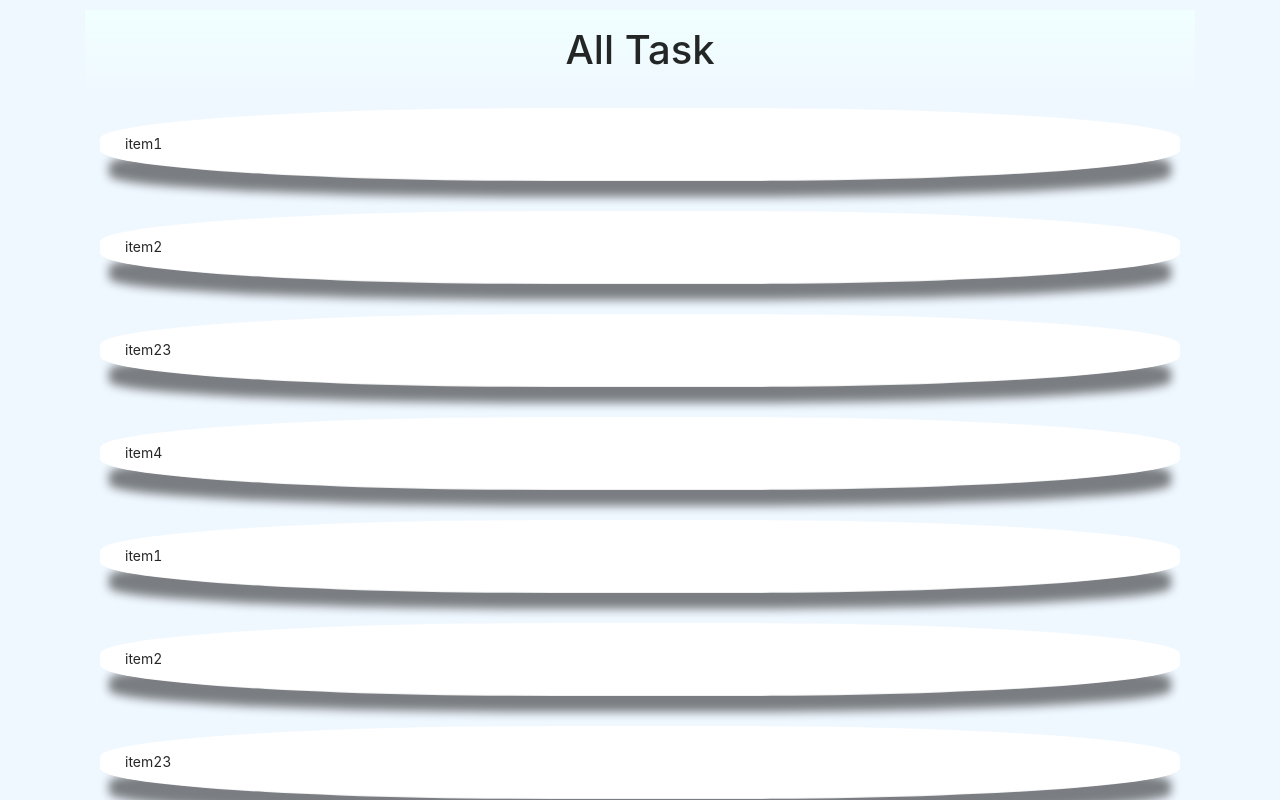
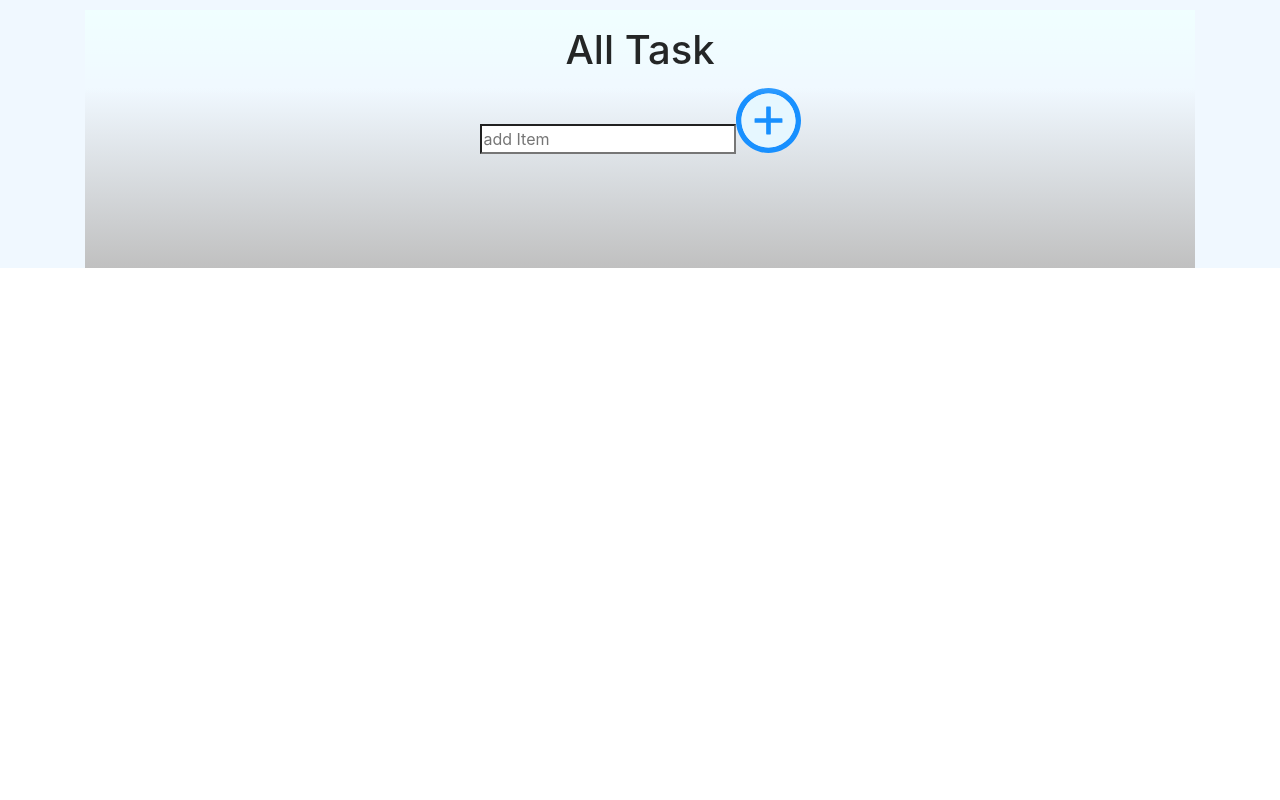
Before and after one commit to WahajAhmedIqbal/Todo-App-AntDesign, a React (Create React App) app: page / in a window 1280 px wide. Shown: the top 800 px of the page. Built offline with nearby package versions, Linux system fonts and the light colour scheme.

Commit message:
remove fail

```diff
--- a/src/components/todo/create/index.jsx
+++ b/src/components/todo/create/index.jsx
@@ -1,30 +1,23 @@
 import React, { useState } from "react";
 import { PlusCircleTwoTone } from "@ant-design/icons";
+import { Button, Col, Divider, List, Row, Typography } from "antd";
 
-const Create = ({ onclick, listitem }) => {
-  const [input, setInput] = useState(listitem);
+const Create = () => {
   return (
     <div
-      style={{
-        position: "sticky",
-        bottom: "0px",
-        textAlign: "center",
-        height: 180,
-        backgroundImage:
-          " linear-gradient(to bottom, rgba(500,73,49,0), silver)",
-      }}
+    // style={{
+    //   position: "sticky",
+    //   bottom: "0px",
+    //   textAlign: "center",
+    //   height: 180,
+    //   backgroundImage:
+    //     " linear-gradient(to bottom, rgba(500,73,49,0), silver)",
+    // }}
     >
-      <input
-        value={input}
-        onChange={(e) => setInput(e.target.value)}
-        type="text"
-        placeholder="Add Item"
-        style={{ display: null }}
-      />
-      <PlusCircleTwoTone
+      {/* <PlusCircleTwoTone
         onClick={onclick}
         style={{ fontSize: 65, cursor: "pointer" }}
-      />
+      /> */}
     </div>
   );
 };
--- /dev/null
+++ b/src/components/todo/create/list.jsx
@@ -0,0 +1,24 @@
+// import React from "react";
+// import Create from "./index";
+
+// const List = ({ item }) => {
+//   return (
+//     <div>
+//       <li
+//         style={{
+//           backgroundColor: "white",
+//           margin: 15,
+//           marginTop: 20,
+//           marginBottom: 30,
+//           boxShadow: "0px 25px 10px -9px rgba(0,0,0,0.49)",
+//           borderRadius: "42%",
+//           padding: 25,
+//         }}
+//       >
+//         <Create item={item} />
+//       </li>
+//     </div>
+//   );
+// };
+
+// export default List;
--- a/src/components/todo/deleted/index.jsx
+++ b/src/components/todo/deleted/index.jsx
@@ -0,0 +1,24 @@
+import React from "react";
+import { CloseCircleOutlined } from "@ant-design/icons";
+
+const Delete = ({ id, onselected }) => {
+  return (
+    <div>
+      <span
+        className="cross"
+        style={{
+          fontSize: "x-large",
+          marginTop: -8,
+        }}
+      >
+        <CloseCircleOutlined
+          onClick={() => {
+            onselected(id);
+          }}
+        />
+      </span>
+    </div>
+  );
+};
+
+export default Delete;
--- a/src/components/todo/index.jsx
+++ b/src/components/todo/index.jsx
@@ -1,67 +1,64 @@
-import { Button, Col, Divider, List, Row, Typography } from "antd";
-import React from "react";
+// import { Button, Col, Divider, List, Row, Typography } from "antd";
+import React, { useState } from "react";
 import { HeaderComponent, FooterComponent } from "../../containers";
+import List from "./create/list";
+import Create from "./create";
+import Delete from "./deleted";
 
 const Todo = () => {
-  const data = [
-    "item1",
-    "item2",
-    "item23",
-    "item4",
-    "item1",
-    "item2",
-    "item23",
-    "item4",
-    "item1",
-    "item2",
-    "item23",
-    "item4",
-    "item1",
-    "item2",
-    "item23",
-    "item4",
-    "item1",
-    "item2",
-    "item23",
-    "item4",
-    "item1",
-    "item2",
-    "item23",
-    "item4",
-    "item1",
-    "item2",
-    "item23",
-    "item4",
-    "item1",
-    "item2",
-    "item23",
-    "item4",
-    "item1",
-    "item2",
-    "item23",
-    "item4",
-    "item1",
-    "item2",
-    "item23",
-    "item4",
-    "item1",
-    "item2",
-    "item23",
-    "item4",
-    "item1",
-    "item2",
-    "item23",
-    "item4",
-  ];
+  const [itemList, setItemList] = useState([]);
+  const [inputChagne, setInputChagne] = useState("");
+
+  const handlesubmit = (e) => {
+    e.preventDefault();
+    setItemList([inputChagne, ...itemList]);
+    setInputChagne("");
+  };
+
+  const deleteHander = (id) => {
+    const newlist = itemList.filter(
+      (arrElem, index) => console.log("--->index", index) !== id
+    );
+    console.log("--->id", id);
+    setItemList([...itemList, newlist]);
+  };
+
   return (
     <div className="container" style={{ backgrounColor: "aliceblue" }}>
       <div className="listbox">
         <HeaderComponent />
-        <List
-          style={{ border: "none" }}
+
+        {itemList.map((item, index) => {
+          if (item.length === 0) {
+            return null;
+          } else
+            return (
+              <li
+                key={index}
+                style={{
+                  backgroundColor: "white",
+                  margin: 15,
+                  marginTop: 20,
+                  marginBottom: 30,
+                  boxShadow: "0px 25px 10px -9px rgba(0,0,0,0.49)",
+                  borderRadius: "42%",
+                  padding: 25,
+                  listStyle: "none",
+                  fontSize: "x-large",
+                  display: "flex",
+                  flex: 1,
+                  justifyContent: "space-between",
+                }}
+              >
+                {item}
+                <Delete id={index} onselected={deleteHander} />
+              </li>
+            );
+        })}
+
+        {/* <List
           size="small"
-          bordered
-          dataSource={data}
+          dataSource={itemList}
           renderItem={(item) => (
             <List.Item
               style={{
@@ -77,10 +74,27 @@ const Todo = () => {
               {item}
             </List.Item>
           )}
-          // header={<HeaderComponent />}
-          // footer={<FooterComponent />}
+        /> */}
+        {/* <input
+          type="text"
+          placeholder="add Item"
+          value={inputChagne}
+          onChange={(e) => setInputChagne(e.target.value)}
+        /> */}
+        <FooterComponent
+          input={
+            <input
+              type="text"
+              placeholder="add Item"
+              value={inputChagne}
+              onChange={(e) => setInputChagne(e.target.value)}
+            />
+          }
+          handlesubmit={(e) => handlesubmit(e)}
         />
-        <FooterComponent />
+        {/* header={<HeaderComponent />} */}
+        {/* footer={<FooterComponent />} */}
+        {/* <Create /> */}
       </div>
     </div>
   );
--- a/src/containers/footer/index.jsx
+++ b/src/containers/footer/index.jsx
@@ -1,20 +1,28 @@
 import React, { useState } from "react";
 import Create from "../../components/todo/create";
+import { PlusCircleTwoTone } from "@ant-design/icons";
 
-const Footer = () => {
-  const [item, setitem] = useState([]);
+const Footer = ({ handlesubmit, input }) => {
+  const [inputtype, setinputtype] = useState("");
 
   return (
     <div
-    // style={{
-    //   position: "sticky",
-    //   bottom: "0px",
-    //   textAlign: "center",
-    //   height: 180,
-    //   backgroundImage:
-    //     " linear-gradient(to bottom, rgba(500,73,49,0), silver)",
-    // }}
+      style={{
+        position: "sticky",
+        bottom: "0px",
+        textAlign: "center",
+        height: 180,
+        backgroundImage:
+          " linear-gradient(to bottom, rgba(500,73,49,0), silver)",
+      }}
     >
+      <form onSubmit={handlesubmit}>
+        {input}
+        <PlusCircleTwoTone
+          onClick={handlesubmit}
+          style={{ fontSize: 65, cursor: "pointer" }}
+        />
+      </form>
       {/* <Create /> */}
     </div>
   );
```
